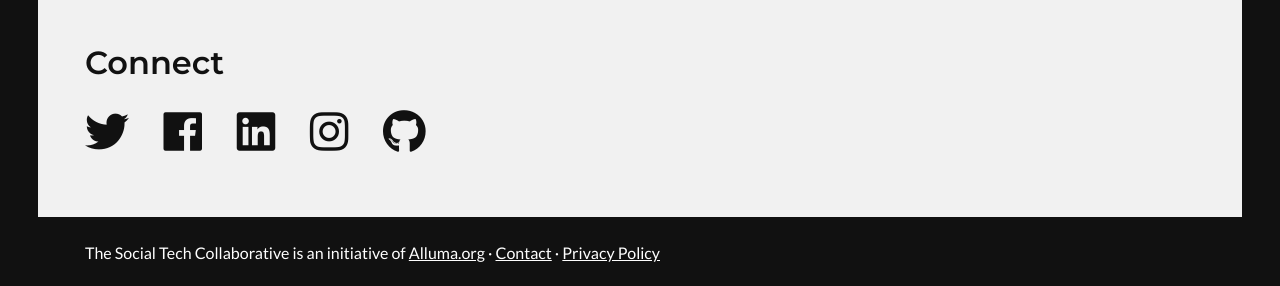
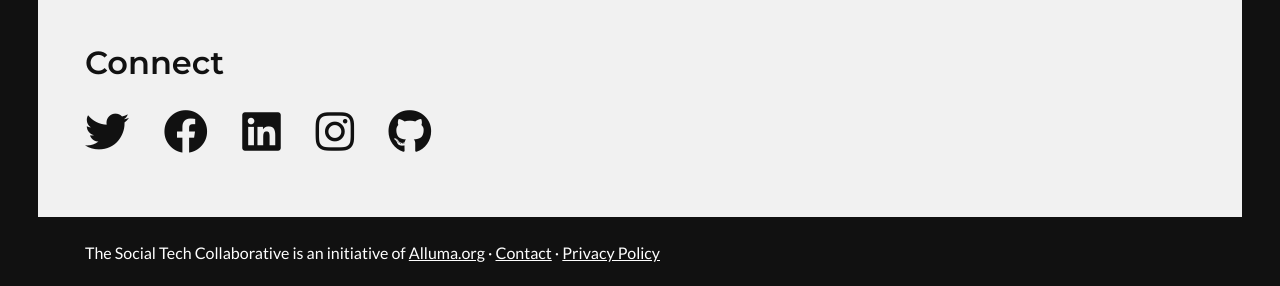
Before and after one commit to Social-Tech-Collab/socialtechcollaborative, a Jekyll site: the page built from index.html, in a window 1280 px wide and 900 px high, scrolled down 1505 px. Shown: the part 611-897 px from the top of the window. Built offline with Jekyll 4.4.1, drawn with Linux system fonts in a browser that asks for light colours; nearby versions of some CDN libraries; some web fonts are replaced; the list of posts is cut into pages by our own code.

Commit message:
update fontawesome

```diff
--- a/_layouts/default.html
+++ b/_layouts/default.html
@@ -40,7 +40,6 @@
     {% seo %}
 
     <link rel="shortcut icon" type="image/x-icon" href="{{site.baseurl}}/{{site.favicon}}">
-    <link rel="stylesheet" href="https://use.fontawesome.com/releases/v5.0.13/css/all.css" integrity="sha384-DNOHZ68U8hZfKXOrtjWvjxusGo9WQnrNx2sqG0tfsghAvtVlRW3tvkXWZh58N9jp" crossorigin="anonymous">
     <link href="https://stackpath.bootstrapcdn.com/bootstrap/4.4.1/css/bootstrap.min.css" rel="stylesheet" integrity="sha384-Vkoo8x4CGsO3+Hhxv8T/Q5PaXtkKtu6ug5TOeNV6gBiFeWPGFN9MuhOf23Q9Ifjh" crossorigin="anonymous">
     <!-- Fonts -->
     <link href="https://fonts.googleapis.com/css2?family=Montserrat:wght@400;500;600;800;900&family=Lato&family=swap" rel="stylesheet">
@@ -48,7 +47,13 @@
     <link rel="stylesheet" href="{{site.url}}/{{site.baseurl}}/assets/css/theme.css">
     <link rel="stylesheet" href="{{site.url}}/{{site.baseurl}}/assets/css/style.css">
     <script src="https://code.jquery.com/jquery-3.4.1.slim.min.js" integrity="sha384-J6qa4849blE2+poT4WnyKhv5vZF5SrPo0iEjwBvKU7imGFAV0wwj1yYfoRSJoZ+n" crossorigin="anonymous"></script>
-
+    <!-- Font Awesome -->
+    <link rel="stylesheet" href="https://use.fontawesome.com/releases/v5.8.2/css/all.css" integrity="sha384-oS3vJWv+0UjzBfQzYUhtDYW+Pj2yciDJxpsK1OYPAYjqT085Qq/1cq5FLXAZQ7Ay" crossorigin="anonymous">
+    <!-- HTML5 shim and Respond.js for IE8 support of HTML5 elements and media queries -->
+    <!--[if lt IE 9]>
+      <script src="https://oss.maxcdn.com/html5shiv/3.7.3/html5shiv.min.js"></script>
+      <script src="https://oss.maxcdn.com/respond/1.4.2/respond.min.js"></script>
+    <![endif]-->
 </head>
   <body>
 
```
